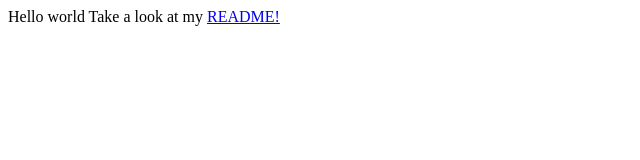
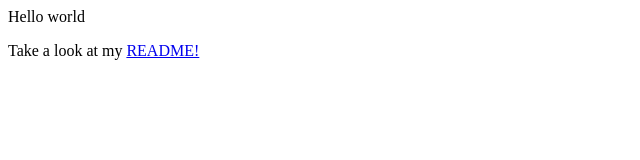
Before and after one commit to tmetz3/test-page, a plain HTML site: page index.html in a window 1280 px wide. Shown: the whole page, without its empty margins (0-640 px from the left). Drawn offline with Linux system fonts and the light colour scheme.

Commit message:
Update index.html

```diff
--- a/index.html
+++ b/index.html
@@ -1,3 +1,3 @@
-Hello world
+<p>Hello world</p>
 
-Take a look at my <a href = "README.html">README!</a>
+<p>Take a look at my <a href = "README.html">README!</a></p>
```
